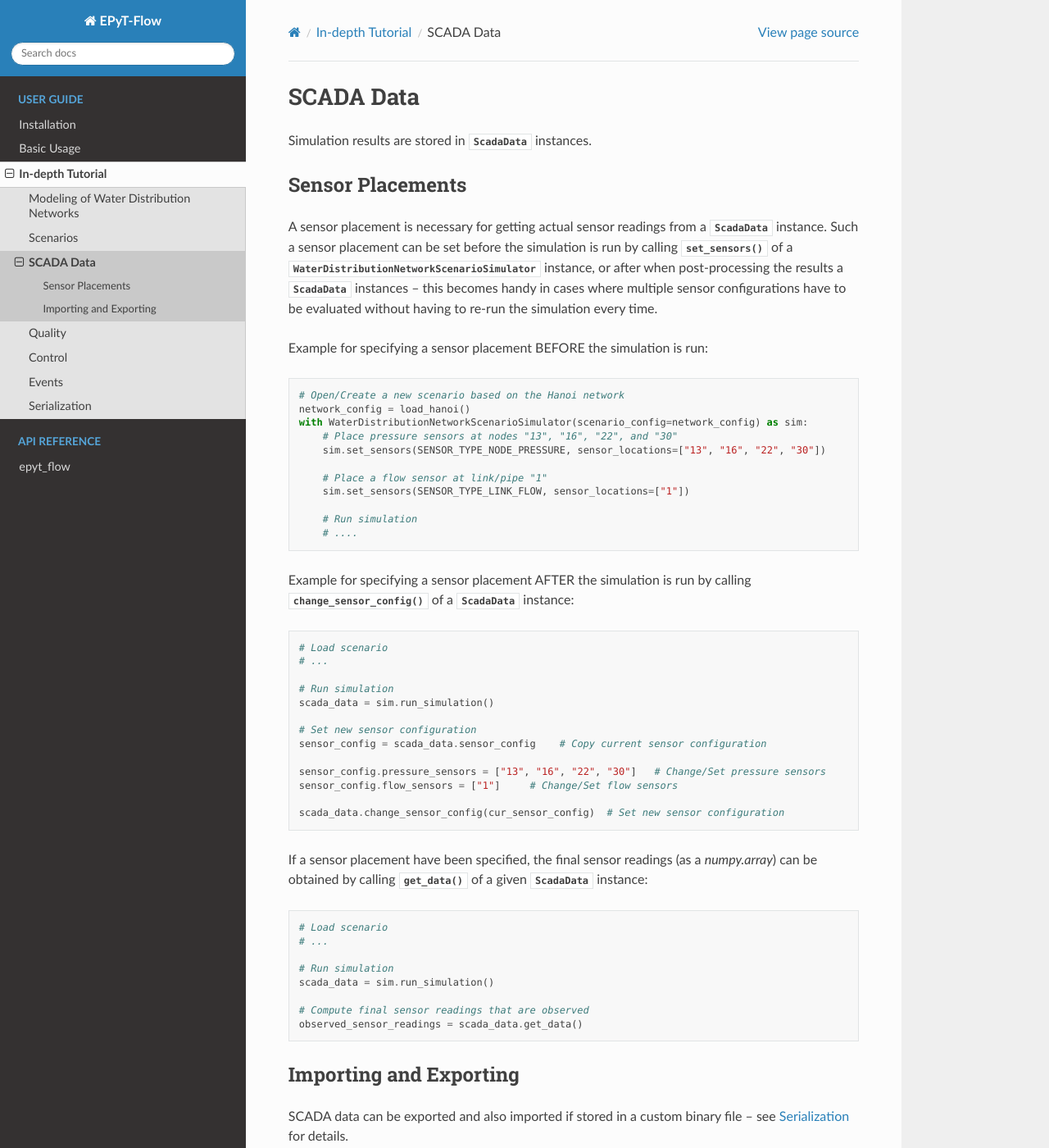
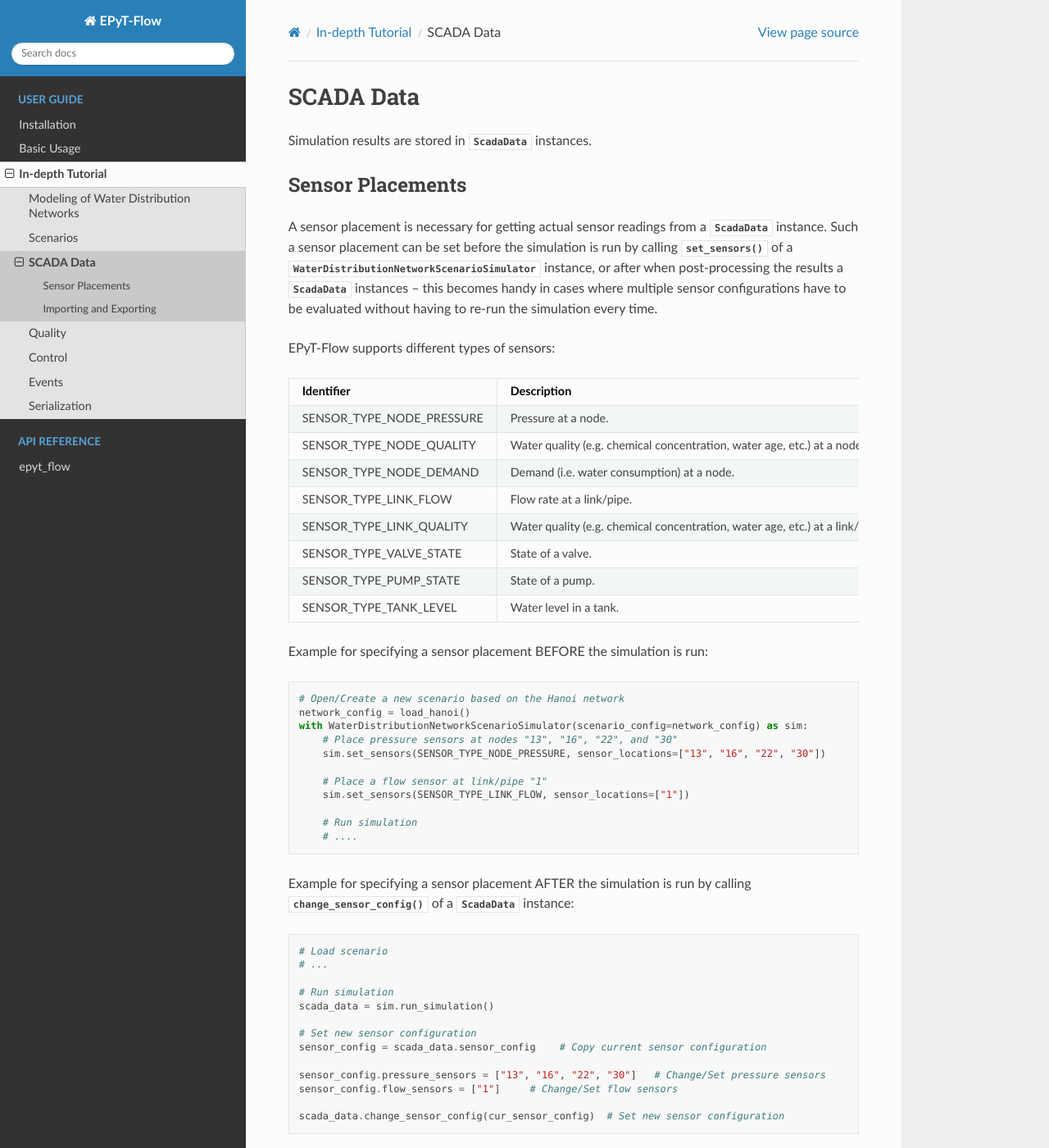
Before and after one commit to WaterFutures/EPyT-Flow, a Sphinx documentation site: the page built from docs/tut.scada.rst, in a window 1280 px wide and 1400 px high. Shown: the whole window at 82% size. Built offline with Sphinx 7.4.7 and the Read the Docs theme 2.0.0, drawn with Linux system fonts in a browser that asks for light colours; some of the changed text lies outside the part shown.

Commit message:
Extend tutorial on sensor placements.

```diff
--- a/docs/tut.scada.rst
+++ b/docs/tut.scada.rst
@@ -17,6 +17,28 @@
 or after when post-processing the results a :class:`~epyt_flow.simulation.scada.scada_data.ScadaData` instances --
 this becomes handy in cases where multiple sensor configurations have to be evaluated without
 having to re-run the simulation every time.
+
+EPyT-Flow supports different types of sensors:
+
++---------------------------+--------------------------------------------------------------------------------+
+| Identifier                | Description                                                                    |
++===========================+================================================================================+
+| SENSOR_TYPE_NODE_PRESSURE | Pressure at a node.                                                            |
++---------------------------+--------------------------------------------------------------------------------+
+| SENSOR_TYPE_NODE_QUALITY  | Water quality (e.g. chemical concentration, water age, etc.) at a node.        |
++---------------------------+--------------------------------------------------------------------------------+
+| SENSOR_TYPE_NODE_DEMAND   | Demand (i.e. water consumption) at a node.                                     |
++---------------------------+--------------------------------------------------------------------------------+
+| SENSOR_TYPE_LINK_FLOW     | Flow rate at a link/pipe.                                                      |
++---------------------------+--------------------------------------------------------------------------------+
+| SENSOR_TYPE_LINK_QUALITY  | Water quality (e.g. chemical concentration, water age, etc.) at a link/pipe.   |
++---------------------------+--------------------------------------------------------------------------------+
+| SENSOR_TYPE_VALVE_STATE   | State of a valve.                                                              |
++---------------------------+--------------------------------------------------------------------------------+
+| SENSOR_TYPE_PUMP_STATE    | State of a pump.                                                               |
++---------------------------+--------------------------------------------------------------------------------+
+| SENSOR_TYPE_TANK_LEVEL    | Water level in a tank.                                                         |
++---------------------------+--------------------------------------------------------------------------------+
 
 Example for specifying a sensor placement BEFORE the simulation is run:
 
@@ -71,6 +93,25 @@
     observed_sensor_readings = scada_data.get_data()
 
 
+.. note::
+    The function :func:`~epyt_flow.simulation.sensor_config.SensorConfig.get_index_of_reading` of
+    the sensor configuration can be used to get the index of a particular sensor in the final
+    sensor reading numpy array.
+
+    Example for getting the pressure readings at node "5":
+
+    .. code-block:: python
+
+        # Load and run scenario simulation ...
+
+        # Compute final sensor readings that are observed
+        observed_sensor_readings = scada_data.get_data()
+
+        # Access pressure readings at node "5"
+        pressure_sensor_5_idx = scada_data.sensor_config.get_index_of_reading(pressure_sensor="5")
+        pressures_at_node_5 = observed_sensor_readings[:,pressure_sensor_5_idx]
+
+
 Importing and Exporting
 +++++++++++++++++++++++
 
```
